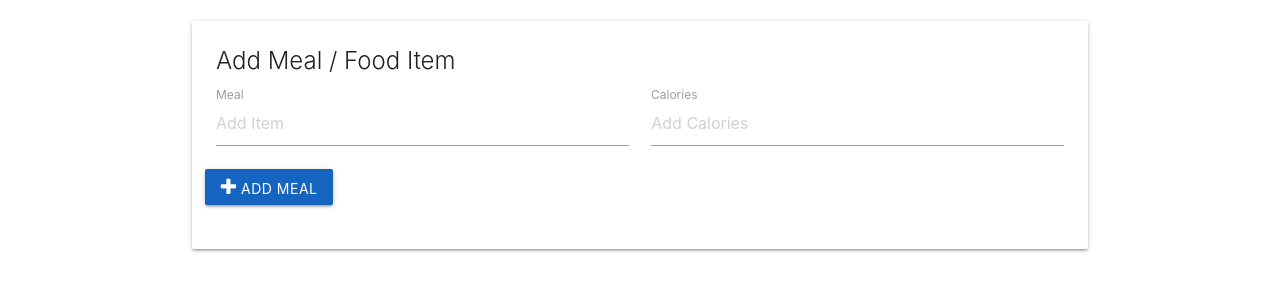
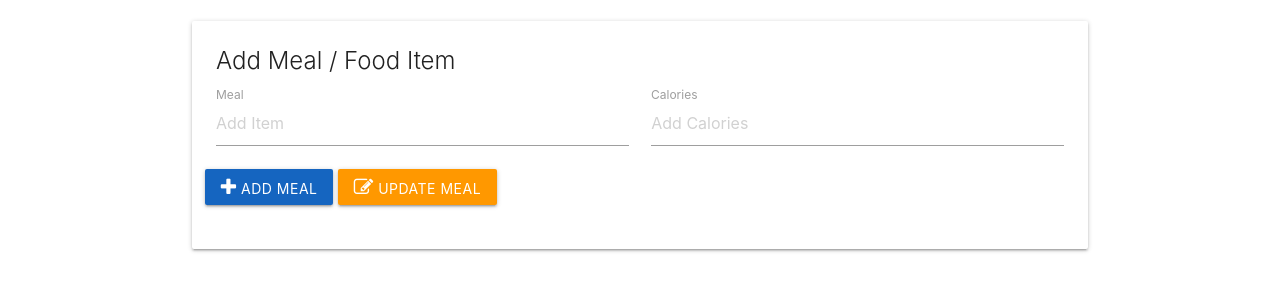
Before and after one commit to suzanamelomoraes/tracalorie, a website: page index.html in a window 1280 px wide. Shown: the part 73-364 px from the top of the page. Drawn offline with nearby package versions, Linux system fonts and the light colour scheme.

Commit message:
create a button with icon inside the form to update meal

```diff
--- a/index.html
+++ b/index.html
@@ -34,6 +34,7 @@
                             <label for="item-calories">Calories</label>
                         </div>
                         <button class="add-btn btn blue darken-3"> <i class="fa fa-plus"></i> Add Meal</button>
+                        <button class="update-btn btn orange"> <i class="fa fa-pencil-square-o"></i> Update Meal</button>
                     </div>
                 </form>
             </div>
```
